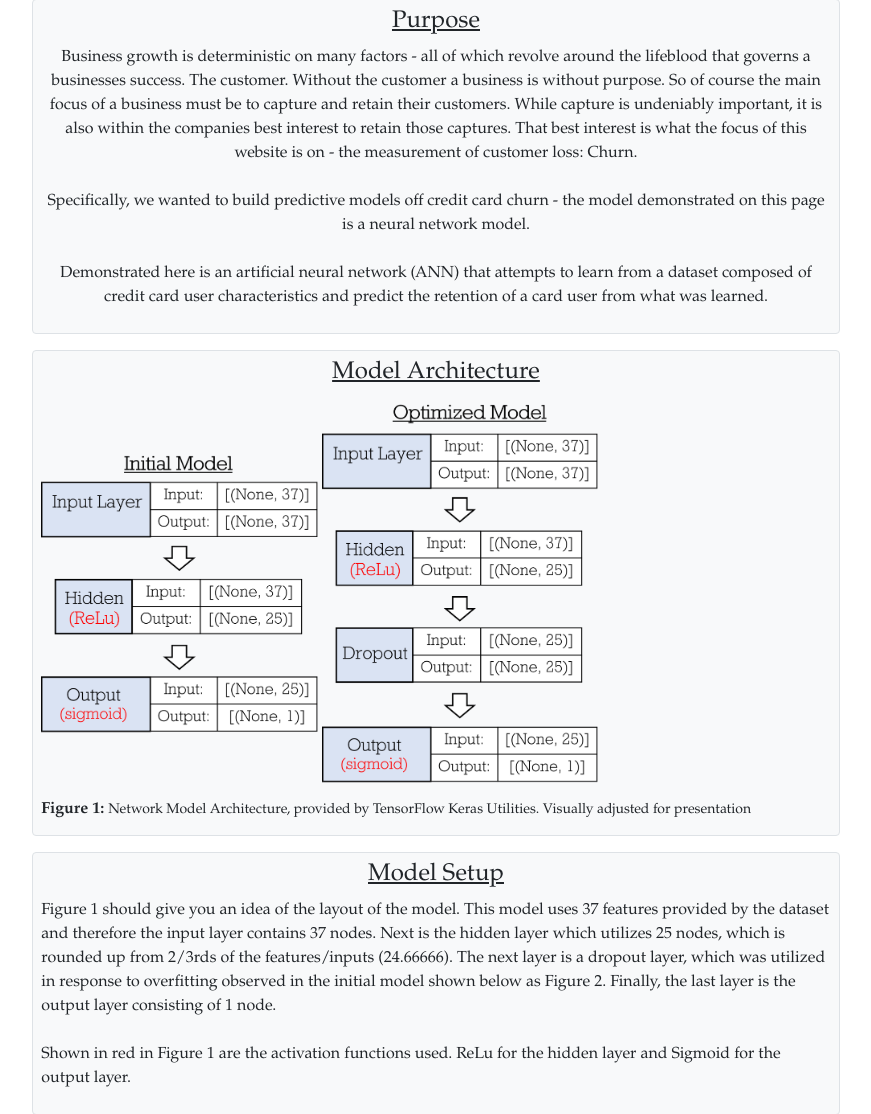
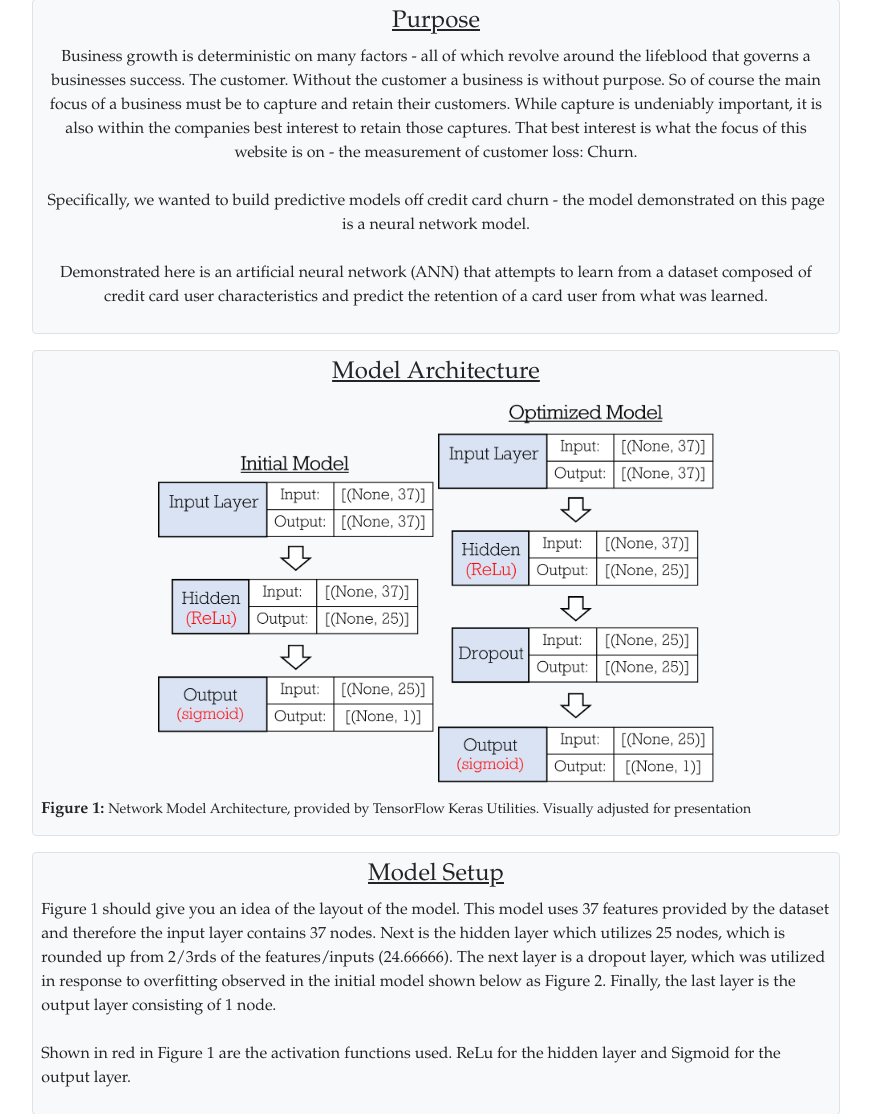
Before and after one commit to asundquistdavis/credit-churn-prediction, a Flask app: page /model/neural-network in a window 1280 px wide. Shown: the part 174-1288 px from the top of the page, without its empty margins (204-1075 px from the left). Run offline with Flask 2, Linux system fonts and the light colour scheme; parts of the project's set-up code (start-up, migrations or seed data) failed here and were passed over; some libraries are stand-ins or nearby versions.

Commit message:
Update style.css
added css for model_arch class on neural network page

```diff
--- a/static/css/style.css
+++ b/static/css/style.css
@@ -56,3 +56,8 @@ underline
     display: block;
     width: 100%;
 }
+
+figure.model_arch {
+    float: left;
+    text-align: center;
+}
```
